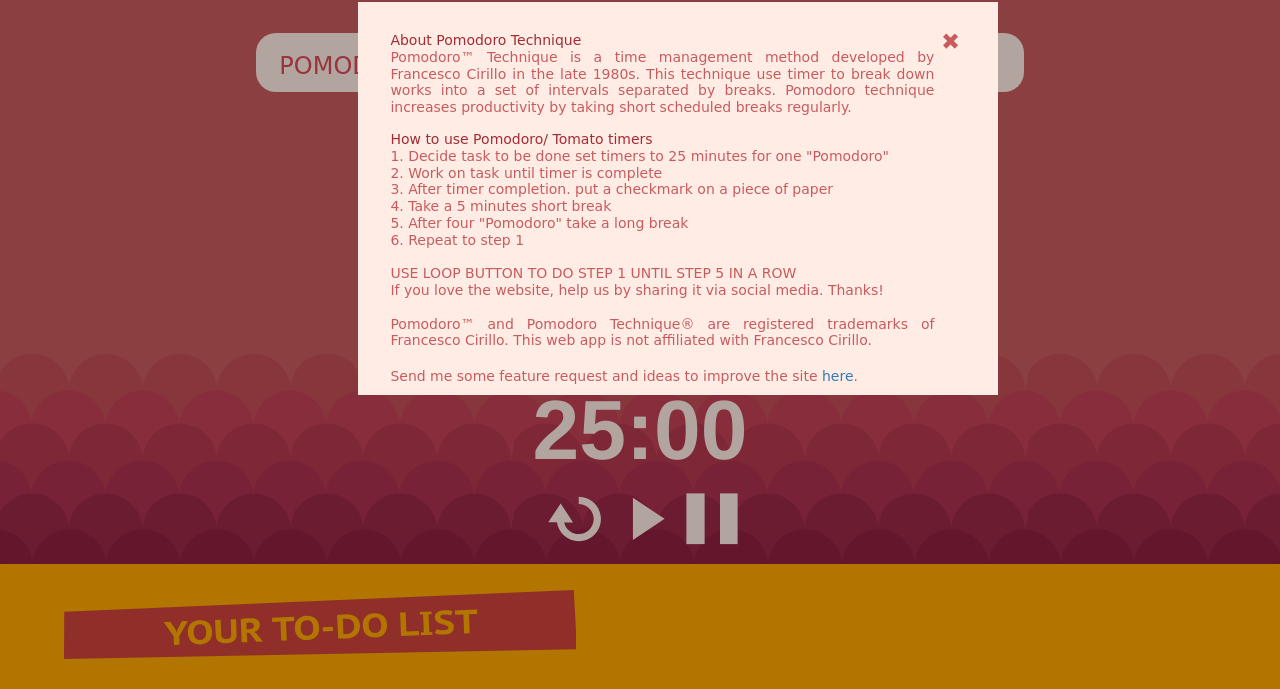
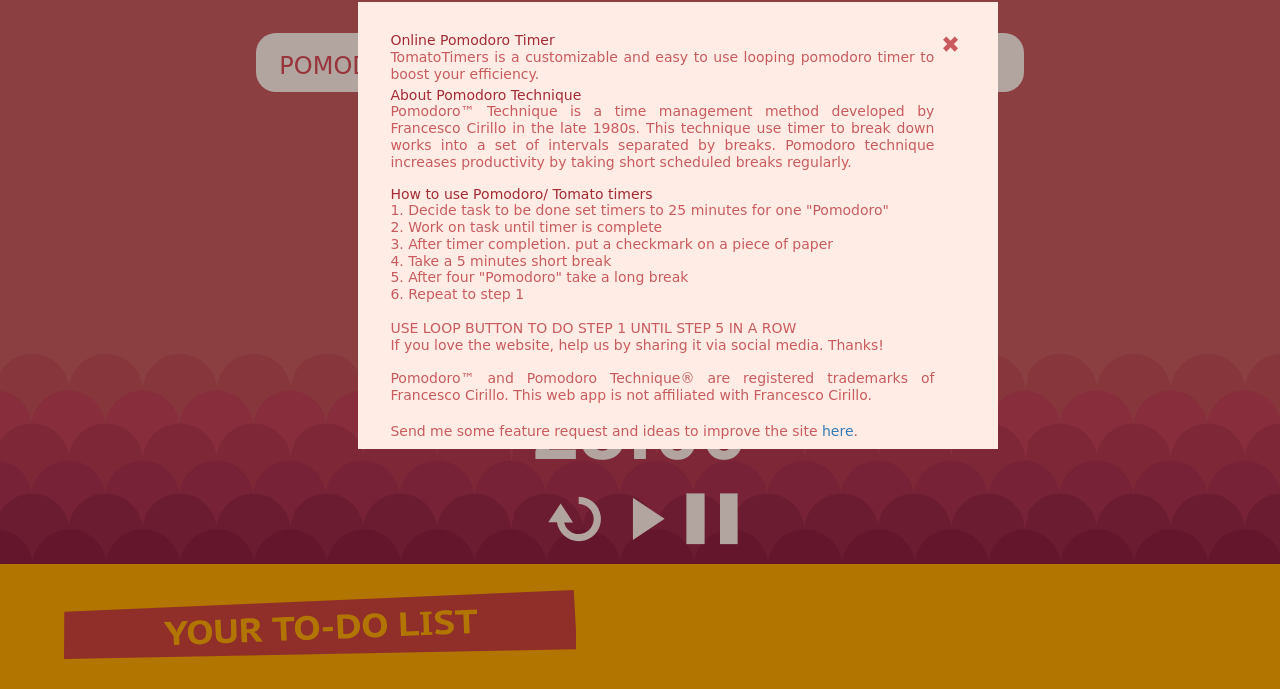
Before and after one commit to andygiovanny/andygiovanny.github.io, a plain HTML site: page index.html in a window 1280 px wide. Both pictures are taken after a click on the element "WHAT IS POMODORO TIMER?". Shown: the part 100-789 px from the top of the page. Drawn offline with Linux system fonts and the light colour scheme; a web font is replaced by a local one.

Commit message:
On page SEO
on page SEO for CTR

```diff
--- a/index.html
+++ b/index.html
@@ -5,7 +5,8 @@
   <meta http-equiv="X-UA-Compatible" content="IE=edge">
   <meta name="viewport" content="width=device-width, initial-scale=1">
   <meta name="msvalidate.01" content="675E3DA254D314FAAE943BB3C2C452EB" />
-  <title>Tomato Timers</title>
+  <title> TomatoTimers - Customizable Looping Pomodoro Timer</title>
+  <meta name="description" content="TomatoTimers is a customizable and easy to use looping pomodoro timer to boost your efficiency.">
   <link href="css/jquerysctipttop.css" rel="stylesheet" type="text/css">
 
   <link rel="stylesheet" href="css/bootstrap.min.css">
@@ -16,7 +17,7 @@
   <link href="https://fonts.googleapis.com/css?family=Baloo+Tammudu" rel="stylesheet">
 
   <meta name="viewport" content="width=device-width, initial-scale=1.0">
-  <meta name="description" content="Easy to use Pomodoro Timer to help you focus and boost efficiency">
+
   <meta name="keywords" content="pomodoro timer,tomato timer,tomato, online timer">
   <meta name="p:domain_verify" content="053c080ea19a4c94a9952e38b15615e3"/>
 
@@ -45,6 +46,10 @@
             <img id="close-red"src="IMAGE FILE/Close Button Red.svg">
 
             <div class="inside-text">
+                <h2 class="title1" > Online Pomodoro Timer</h2>
+                <p id="pomodoro-text"> TomatoTimers is a customizable and easy to use looping pomodoro timer to boost your efficiency.
+                </p>
+
                 <h2 class="title1" > About Pomodoro Technique</h2>
                 <p id="pomodoro-text">  Pomodoro™ Technique is a time management method developed by Francesco Cirillo in the late 1980s. This technique use timer to break down works into a set of intervals separated by breaks. Pomodoro technique increases productivity by taking short scheduled breaks regularly.
                 </p>
@@ -67,7 +72,7 @@
 
                 </p>
 
-                <h1 id="feedback">Send me some feature request and ideas to improve the site <a href="mailto:andygiovannyfebrianto@gmail.com">here</a>.</h1>
+                <h2 id="feedback">Send me some feature request and ideas to improve the site <a href="mailto:andygiovannyfebrianto@gmail.com">here</a>.</h2>
 
             </div>
          </div>
@@ -78,7 +83,7 @@
             <img id="close-red-settings" src="IMAGE FILE/Close Button Red.svg">
 
             <div class="inside-text">
-				<h1>ENTER CUSTOM TIMER</h1>
+				<h2>ENTER CUSTOM TIMER</h2>
                 <p>POMODORO<input id="pomodordVal" type="number"/></p>
                 <p>SHORT BREAK<input id="shortVal" type="number"/></p>
 				<p>LONG BREAK<input id="longVal" type="number"/></p>
@@ -93,10 +98,10 @@
         <img id="logo" src="IMAGE FILE/Logo.svg" alt='tomato timer'>
 
         <div id="whatis">
-        <h1 id="what-is-text"> WHAT IS POMODORO TIMER?</h1>
+        <h2 id="what-is-text"> WHAT IS POMODORO TIMER?</h2>
         </div>
 		<div id="settings">
-        <h1 id="settings-text"> CUSTOM TIMER </h1>
+        <h2 id="settings-text"> CUSTOM TIMER </h2>
         </div>
 
     </div>
@@ -106,19 +111,19 @@
         <span>
 
           <div class="button" id="pomodoroButton" type="submit"       onclick="onPomodoroTimer()" alt='pomodoro button'>
-          <h1 id="pomodoro-button-text"> POMODORO</h1>
+          <h2 id="pomodoro-button-text"> POMODORO</h2>
           </div>
 
           <div class="button" id="shortButton" type="submit" onclick="onShortTimer()" alt='short timer'>
-          <h1 id="short-button-text"> SHORT BREAK</h1>
+          <h2 id="short-button-text"> SHORT BREAK</h2>
           </div>
 
           <div class="button" id="longButton" type="submit" onclick="onLongTimer()" alt='long timer'>
-          <h1 id="long-button-text"> LONG BREAK</h1>
+          <h2 id="long-button-text"> LONG BREAK</h2>
           </div>
 
 		   <div class="button" id="loopButton" type="submit" onclick="onLoopTimer()" alt='loop timer'>
-          <h1 id="loop-button-text"> LOOP </h1>
+          <h2 id="loop-button-text"> LOOP </h2>
           </div>
 
         </span>
```
